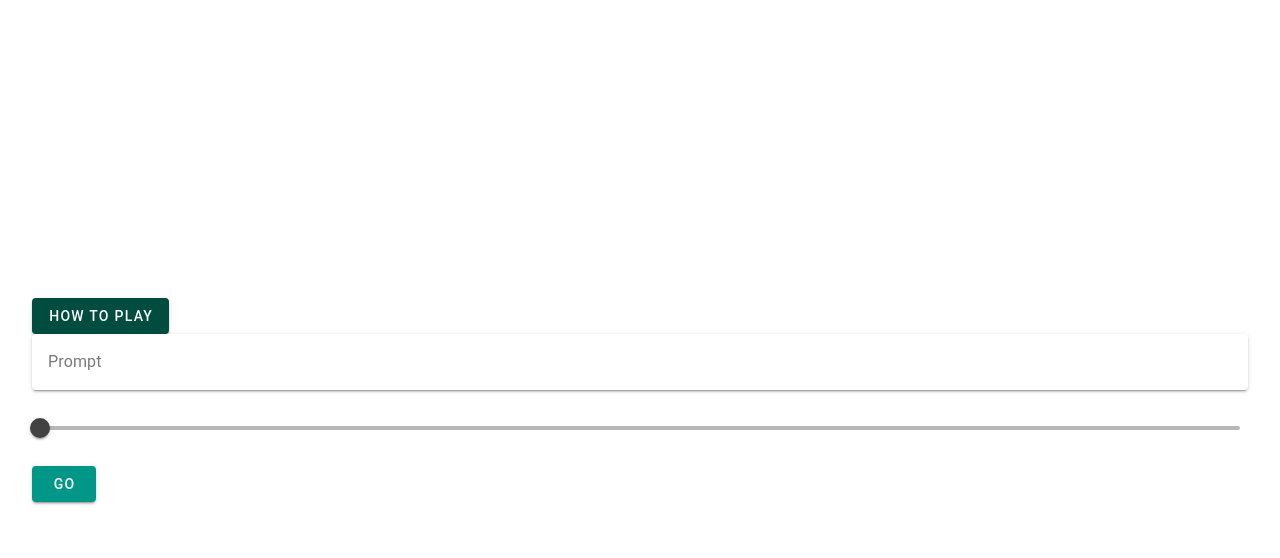
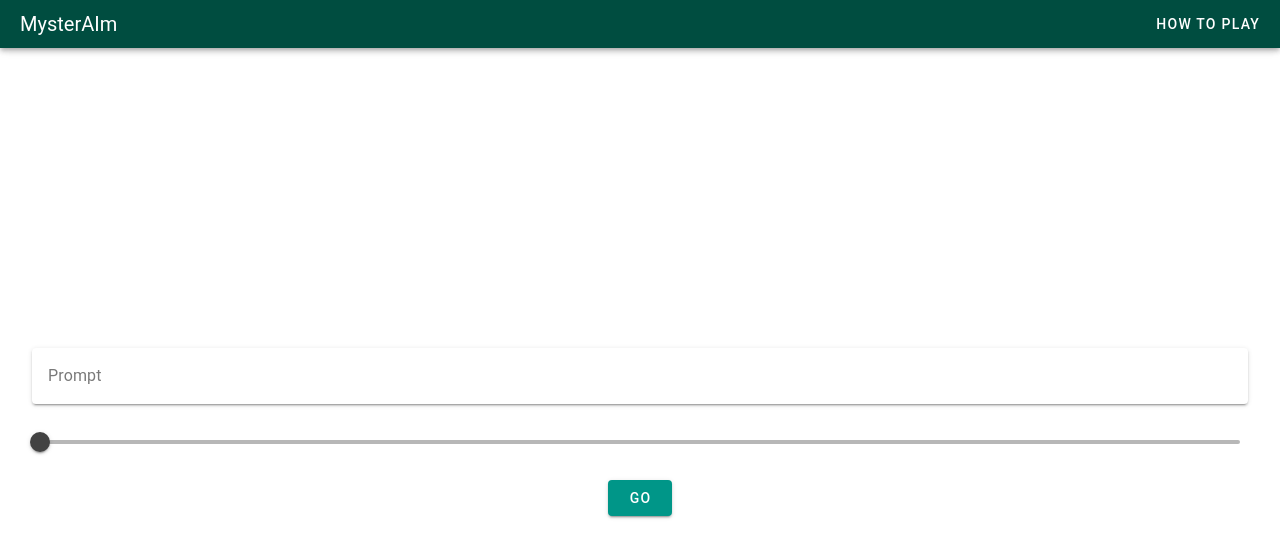
Before and after one commit to emjrhys/mysterium-ai, a Vue app: page / in a window 1280 px wide. Shown: the top 558 px of the page. Built offline with nearby package versions, Linux system fonts and the light colour scheme.

Commit message:
add app bar, fix layout

```diff
--- a/src/App.vue
+++ b/src/App.vue
@@ -1,9 +1,20 @@
 <template>
-  <header>
-    <HowToPlayDialog />
-  </header>
+  <v-layout>
+    <v-app-bar
+      color="teal-darken-4"
+      density="compact"
+    >
+      <v-app-bar-title>MysterAIm</v-app-bar-title>
 
-  <RouterView />
+      <template v-slot:append>
+        <HowToPlayDialog />
+      </template>
+    </v-app-bar>
+
+    <v-main class="content">
+      <RouterView />
+    </v-main>
+  </v-layout>
 </template>
 
 <script setup>
@@ -12,4 +23,7 @@ import HowToPlayDialog from '@/components/HowToPlayDialog.vue';
 </script>
 
 <style scoped>
+.content {
+  width: 100%;
+}
 </style>
--- a/src/components/HowToPlayDialog.vue
+++ b/src/components/HowToPlayDialog.vue
@@ -5,7 +5,6 @@
   >
     <template v-slot:activator="{ props }">
       <v-btn
-        color="teal-darken-4"
         v-bind="props"
       >
         How to Play
--- a/src/views/PlayView.vue
+++ b/src/views/PlayView.vue
@@ -1,5 +1,6 @@
 <template>
   <div class="play">
+    <div class="images">
       <v-img
         v-for="image, index in images"
         :key="index"
@@ -8,6 +9,7 @@
         cover
         :src="image.url"
       />
+    </div>
     <v-text-field v-model="prompt" label="Prompt" variant="solo" />
     <v-slider
       v-model="numImages"
@@ -16,7 +18,9 @@
       :step="1"
       thumb-label
     />
+    <div class="btn-wrapper">
       <v-btn color="teal" :loading="loading" @click="generateImage">Go</v-btn>
+    </div>
   </div>
 </template>
 
@@ -40,4 +44,16 @@ const generateImage = async () => {
 };
 </script>
 
-<style></style>
+<style scoped>
+.images {
+  display: flex;
+  gap: 1rem;
+
+  margin-bottom: 1rem;
+}
+
+.btn-wrapper {
+  display: flex;
+  justify-content: center;
+}
+</style>
```
Lines whose indentation alone changed are shown as unchanged.
